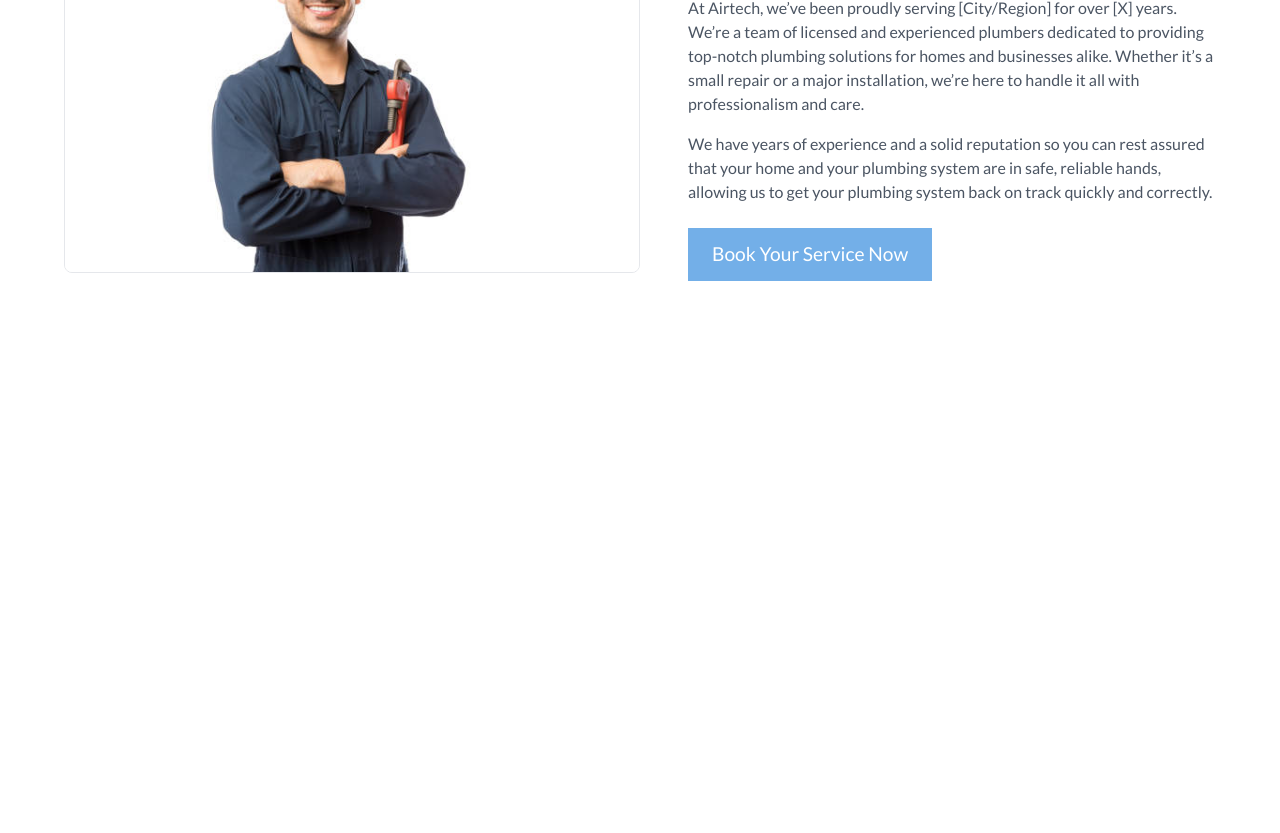
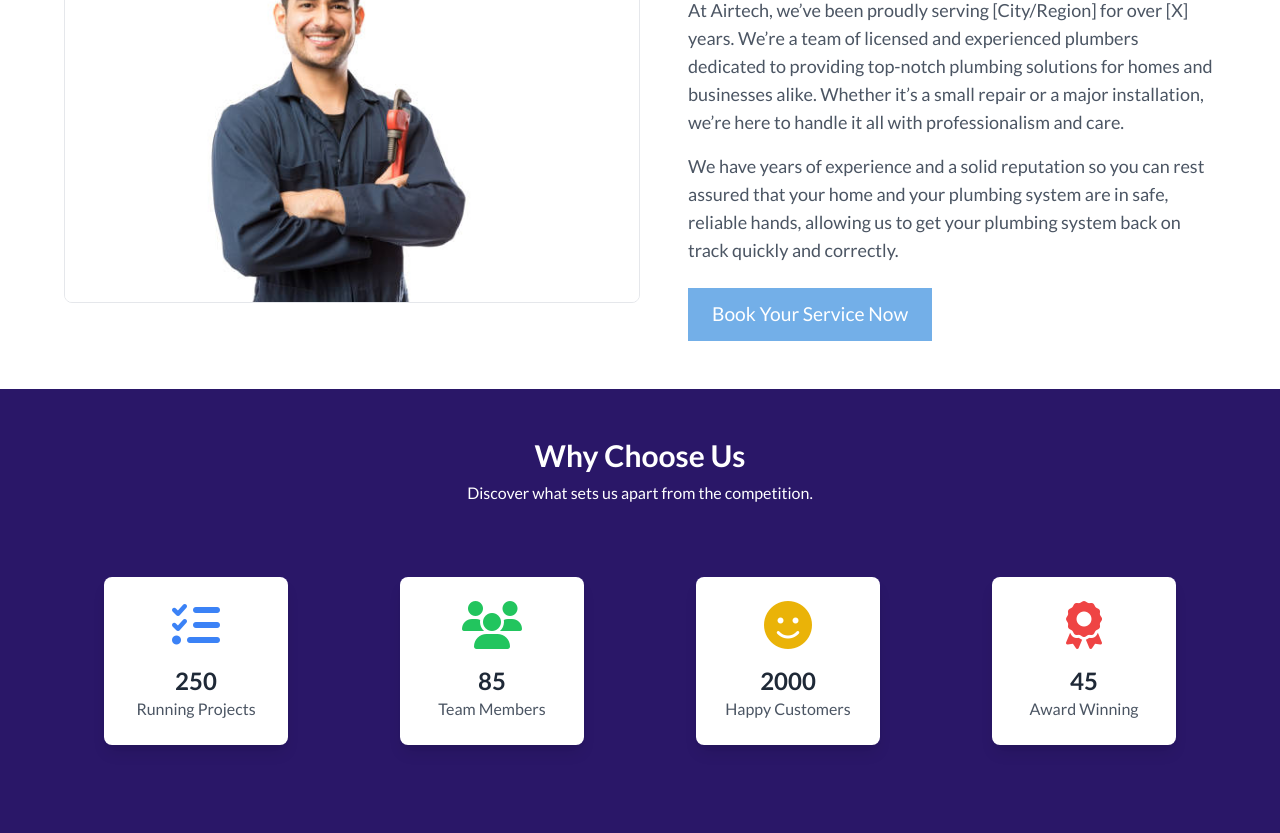
Before and after one commit to harshits1r8a/pinakdelab, a plain HTML site: page about.html in a window 1280 px wide. Shown: the part 562-1395 px from the top of the page. Before the commit the page ends 891 px from the top, so only its background shows below. Drawn offline with nearby package versions, Linux system fonts and the light colour scheme.

Commit message:
add why choose us section in about us

```diff
--- a/about.html
+++ b/about.html
@@ -113,13 +113,13 @@
       <div class="w-full lg:w-1/2 lg:pl-12">
         <h3 class="pc text-lg font-semibold mb-1">About Us</h3>
         <h2 class="text-3xl font-bold text-gray-800 mb-3">Over 25+ Years Experience In Plumbing Service</h2>
-        <p class="text-gray-600 mb-4">
+        <p class="text-gray-600 mb-4 lg:text-lg">
           At Airtech, we’ve been proudly serving [City/Region] for over [X] years. We’re a team of licensed and
           experienced plumbers dedicated to providing top-notch plumbing solutions for homes and businesses alike.
           Whether it’s a small repair or a major installation, we’re here to handle it all with professionalism and
           care.
         </p>
-        <p class="text-gray-600 mb-6">
+        <p class="text-gray-600 mb-6 lg:text-lg">
           We have years of experience and a solid reputation so you can rest assured that your home and your plumbing
           system are in safe, reliable hands, allowing us to get your plumbing system back on track quickly and
           correctly.
@@ -130,6 +130,47 @@
       </div>
     </div>
   </section>
+
+
+  <section class="container mx-auto py-12 px-16 bg-[#2A1768]">
+    <div class="text-center mb-8">
+      <h2 class="text-3xl font-bold text-white">Why Choose Us</h2>
+      <p class="text-white mt-2">Discover what sets us apart from the competition.</p>
+    </div>
+
+    <!-- Card Grid -->
+    <div class="grid grid-cols-1 md:grid-cols-2 lg:grid-cols-4 gap-8">
+
+      <!-- Running Projects -->
+      <div class="bg-white shadow-lg rounded-lg p-6 text-center m-10">
+        <i class="fas fa-tasks fa-3x text-blue-500 mb-4"></i>
+        <h3 class="text-2xl font-bold text-gray-800 counter" data-target="250">0</h3>
+        <p class="text-gray-600">Running Projects</p>
+      </div>
+
+      <!-- Team Members -->
+      <div class="bg-white shadow-lg rounded-lg p-6 text-center m-10">
+        <i class="fas fa-users fa-3x text-green-500 mb-4"></i>
+        <h3 class="text-2xl font-bold text-gray-800 counter" data-target="85">0</h3>
+        <p class="text-gray-600">Team Members</p>
+      </div>
+
+      <!-- Happy Customers -->
+      <div class="bg-white shadow-lg rounded-lg p-6 text-center m-10">
+        <i class="fas fa-smile fa-3x text-yellow-500 mb-4"></i>
+        <h3 class="text-2xl font-bold text-gray-800 counter" data-target="2000">0</h3>
+        <p class="text-gray-600">Happy Customers</p>
+      </div>
+
+      <!-- Awards Won -->
+      <div class="bg-white shadow-lg rounded-lg p-6 text-center m-10">
+        <i class="fas fa-award fa-3x text-red-500 mb-4"></i>
+        <h3 class="text-2xl font-bold text-gray-800 counter" data-target="45">0</h3>
+        <p class="text-gray-600">Award Winning</p>
+      </div>
+
+    </div>
+  </section>
 </body>
 
 </html>
--- a/js/index.js
+++ b/js/index.js
@@ -17,3 +17,23 @@ moboicon.addEventListener('click', (e) => {
         toggle = false;
     }
 })
+
+// Counter
+const counters = document.querySelectorAll('.counter');
+
+  counters.forEach(counter => {
+    const updateCount = () => {
+      const target = +counter.getAttribute('data-target'); // Get target number
+      const count = +counter.innerText; // Current count value
+      const increment = target / 200; // Control the speed by dividing
+
+      if (count < target) {
+        counter.innerText = Math.ceil(count + increment);
+        setTimeout(updateCount, 10); // Repeat every 10ms
+      } else {
+        counter.innerText = target; // Ensure it ends exactly at target
+      }
+    };
+
+    updateCount();
+  });
--- a/style/style.css
+++ b/style/style.css
@@ -66,3 +66,7 @@ body {
 .pc2{
   color : #2A1768 !important;
 }
+
+.counter {
+  transition: all 0.3s ease-in-out;
+}
```
